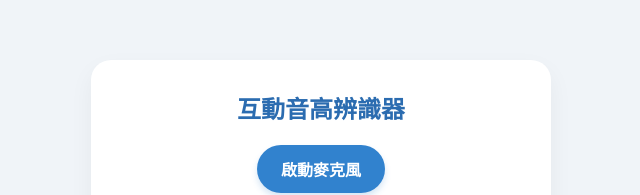
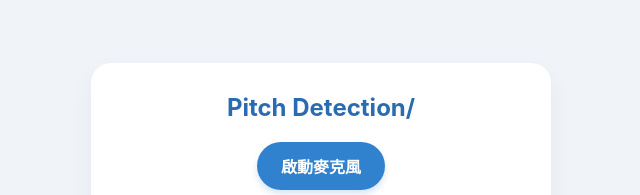
Before and after one commit to gfesching/pitchdetection, a plain HTML site: page index.html in a window 1280 px wide. Shown: the part 154-349 px from the top of the page, without its empty margins (319-959 px from the left). Drawn offline with Linux system fonts and the light colour scheme.

Commit message:
Update header from '互動音高辨識器' to 'Pitch Detection'

```diff
--- a/index.html
+++ b/index.html
@@ -99,7 +99,7 @@
 <body>
 
 <div class="card">
-  <h2>互動音高辨識器</h2>
+  <h2>Pitch Detection/</h2>
   <button class="btn" id="startBtn">啟動麥克風</button>
   <div class="note-display" id="note">-</div>
   <div class="freq-display" id="freq">-- Hz</div>
```
